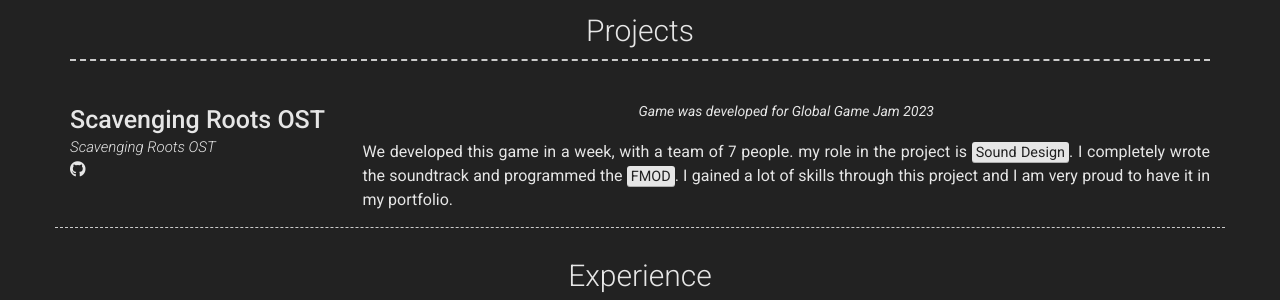
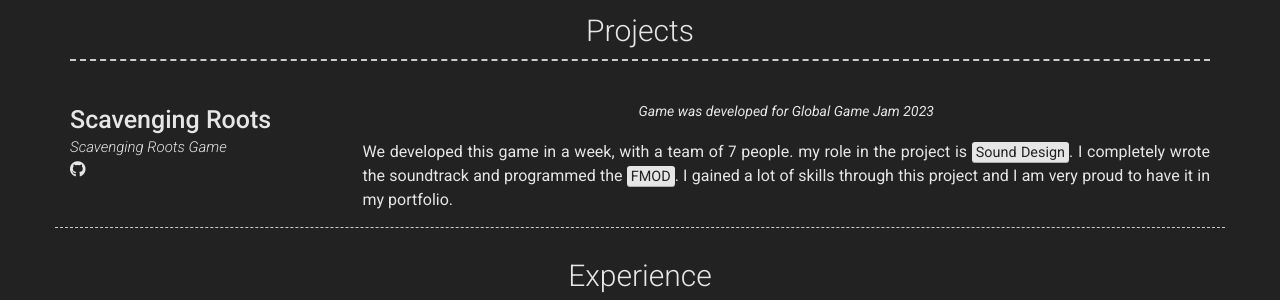
Before and after one commit to IrePin-Games/irepin.github.io, a Jekyll site: the page built from index.md, in a window 1280 px wide. Shown: the part 626-926 px from the top of the page. Built offline with Jekyll 4.4.1, drawn with Linux system fonts in a browser that asks for light colours; nearby versions of some CDN libraries.

Commit message:
Update _config.yml

```diff
--- a/_config.yml
+++ b/_config.yml
@@ -63,12 +63,10 @@ content:
         title: Scavenging Roots
         link: https://hazkin.itch.io/scavenging-roots
         link_text: Scavenging Roots Game
-        title: Scavenging Roots OST
-        link: https://on.soundcloud.com/TT5sX
-        link_text: Scavenging Roots OST
         additional_links:
-          - title:  github.com/IliaValianov/GBP
+          - title: https://github.com/IliaValianov/GBP
             icon: fab fa-github
+          - title: https://on.soundcloud.com/TT5sX
         quote: >
            Game was developed for Global Game Jam 2023
         description: | # this will include new lines to allow paragraphs
```
